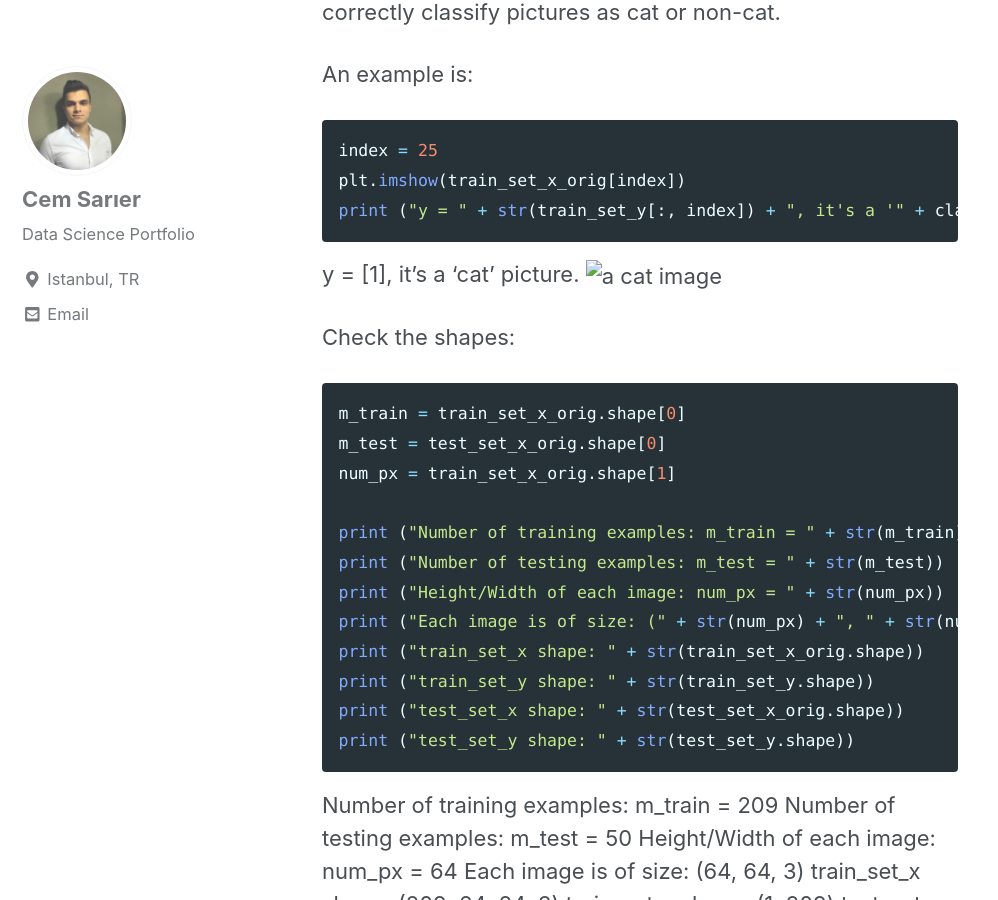
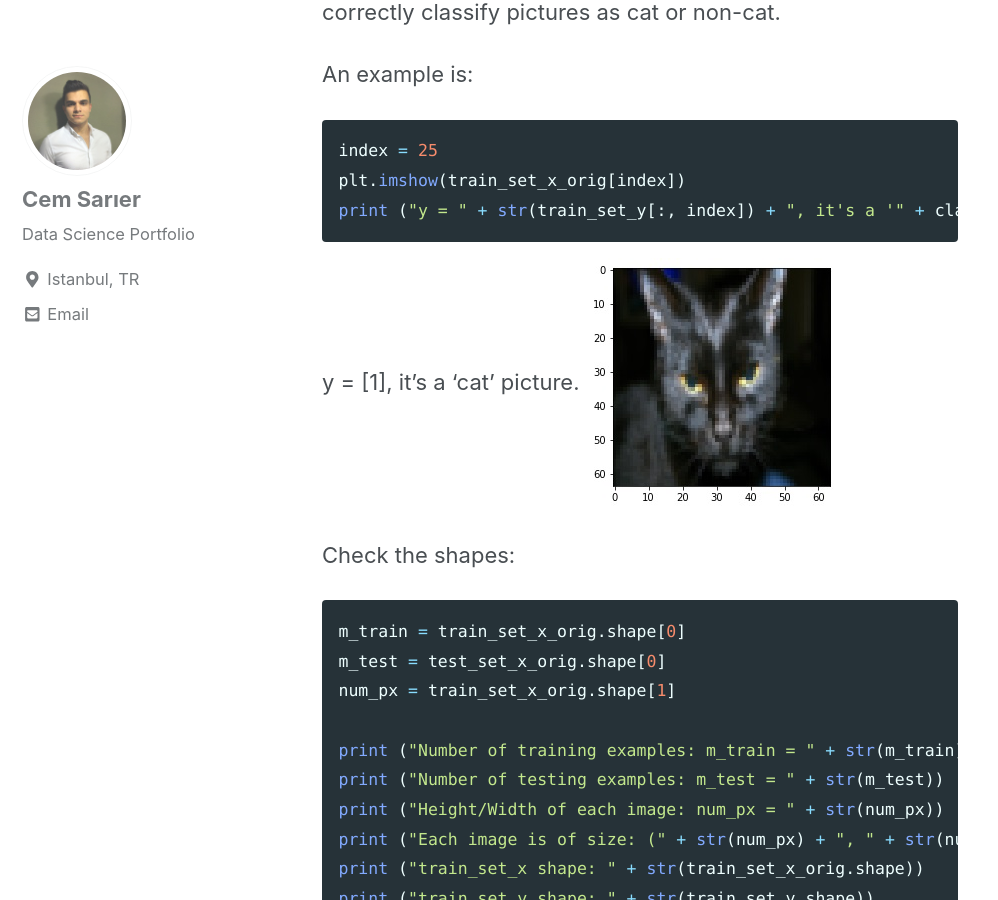
Before and after one commit to cemsarier/cemsarier.github.io, a Jekyll site: the page built from _posts/2019-03-15-perceptron.md, in a window 1280 px wide and 900 px high, scrolled down 1199 px. Shown: the whole window, without its empty margins (0-998 px from the left). Built offline with Jekyll 4.4.1, drawn with Linux system fonts in a browser that asks for light colours; cached includes are drawn as plain includes; nearby versions of some CDN libraries.

Commit message:
Update 2019-03-15-perceptron.md

````diff
--- a/_posts/2019-03-15-perceptron.md
+++ b/_posts/2019-03-15-perceptron.md
@@ -37,7 +37,7 @@
 print ("y = " + str(train_set_y[:, index]) + ", it's a '" + classes[np.squeeze(train_set_y[:, index])].decode("utf-8") +  "' picture.")
 ```
 y = [1], it's a 'cat' picture.
-<img src="{{ site.url }}{{ site.baseurl }}/images/cat.jpg" alt="a cat image">
+<img src="{{ site.url }}{{ site.baseurl }}/images/perceptron/cat.jpg" alt="a cat image">
 
 Check the shapes:
 ```python
@@ -91,9 +91,9 @@
 
 **Mathematical expression of the algorithm:**
 For one observation x(i), we have:
-<img src="{{ site.url }}{{ site.baseurl }}/images/math1.jpg" alt="sigmoid function">
+<img src="{{ site.url }}{{ site.baseurl }}/images/perceptron/math1.jpg" alt="sigmoid function">
 And then the cost is computed by the following:
-<img src="{{ site.url }}{{ site.baseurl }}/images/math2.jpg" alt="cost function">
+<img src="{{ site.url }}{{ site.baseurl }}/images/perceptron/math2.jpg" alt="cost function">
 
 ## Building The algorithm
 The main steps are:
@@ -148,7 +148,7 @@
 For image inputs, w will be of shape (num_px  ××  num_px  ××  3, 1).
 
 The formulas we will be using are:
-<img src="{{ site.url }}{{ site.baseurl }}/images/propagate.jpg" alt="derivative of cost">
+<img src="{{ site.url }}{{ site.baseurl }}/images/perceptron/propagate.jpg" alt="derivative of cost">
 
 ```python
 def propagate(w, b, X, Y):
````
